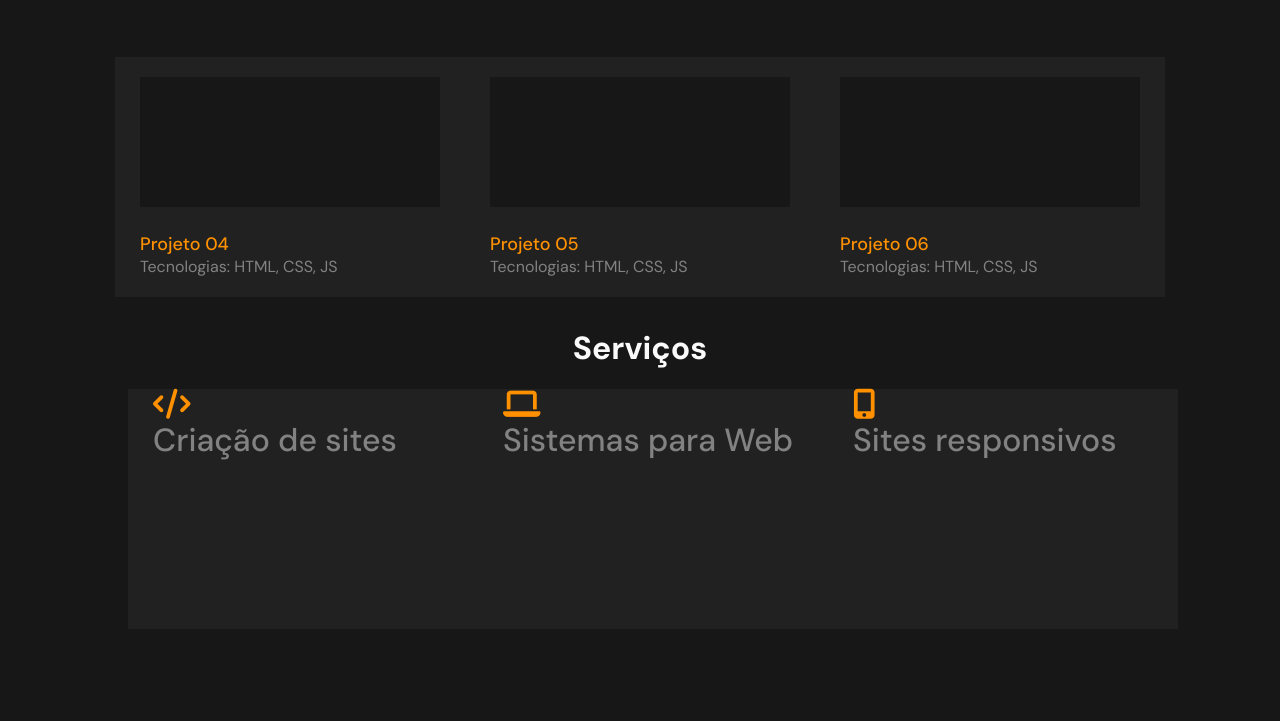
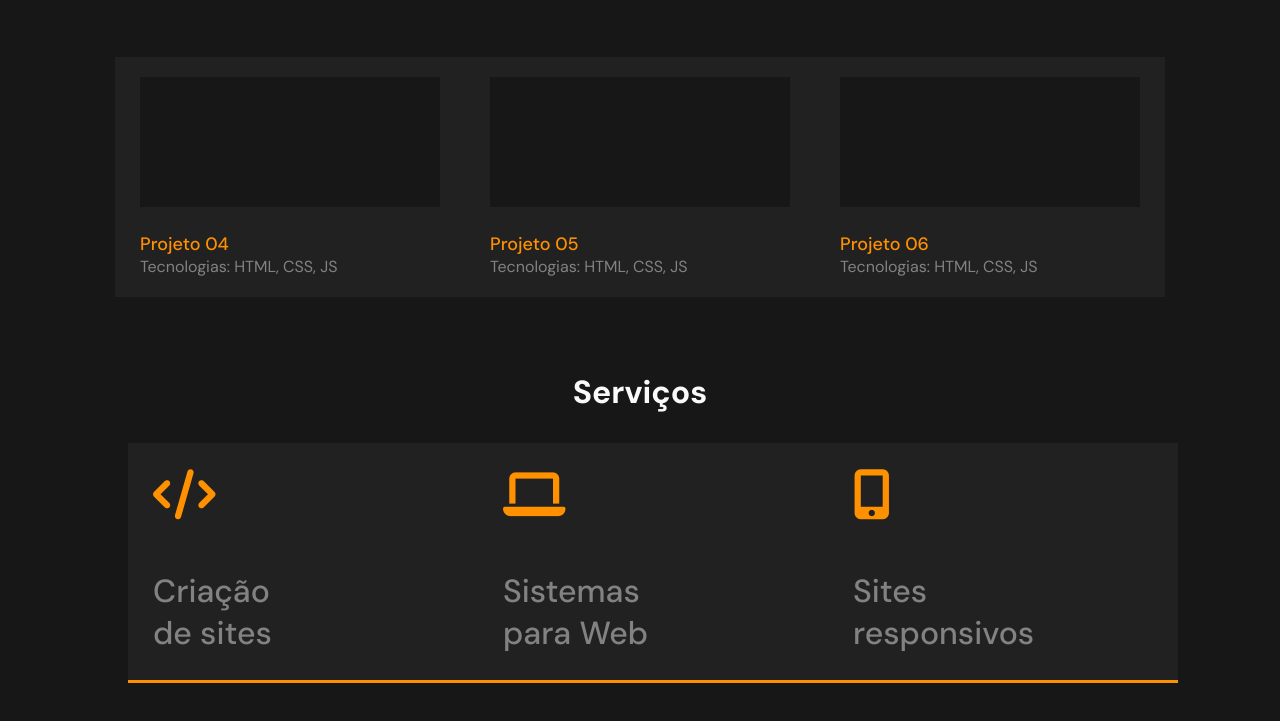
Before and after one commit to lukazrocha/lukazrocha.github.io, a plain HTML site: page docs/index.html in a window 1280 px wide. Shown: the part 1359-2080 px from the top of the page. Before the commit the page ends 2008 px from the top, so only its background shows below. Drawn offline with Linux system fonts and the light colour scheme.

Commit message:
finaliza organização de elementos da Seção Serviços

```diff
--- a/docs/css/style.css
+++ b/docs/css/style.css
@@ -253,23 +253,25 @@ i {
 }
 
 .servicos {
+    height: 400px;
     display: flex;
     flex-direction: column;
     justify-content: center;
     margin-bottom: 20px;
 }
 .servicos h2 {
-    display: inline-block;
+
     text-align: center;
     font-size: 32px;
     font-weight: 700;
-    margin-bottom: 20px;
+    margin-bottom: 30px;
 }
 
 .servicos .container {
     width: 80%;
     display: grid;
     grid-template-columns: 1fr 1fr 1fr;
+    align-self: center;
     justify-items: center;
     margin: 0 auto;
     padding-bottom: 10x;
@@ -281,13 +283,14 @@ i {
     background-color: var(--gray-dark);
     display: flex;
     flex-direction: column;
+    justify-content: space-around;
     align-items: flex-start;
     padding-left: 25px;
-    margin-right: 5px solid var(--orange);
+    border-bottom: 3px solid var(--orange);
 }
 
 .servicos i {
-    font-size: 30px;
+    font-size: 50px;
     color: var(--orange);
 }
 
--- a/docs/index.html
+++ b/docs/index.html
@@ -145,15 +145,15 @@
             <div class="container">
                 <div class="sites">
                     <i class="fa fa-code" aria-hidden="true"></i>
-                    <p class="title">Criação de sites</p>
+                    <p class="title">Criação<br>de sites</p>
                 </div>
                 <div class="sistemas">
                     <i class="fa fa-laptop"></i>
-                    <p class="title">Sistemas para Web</p>
+                    <p class="title">Sistemas<br>para Web</p>
                 </div>
                 <div class="responsivos">
                     <i class="fa fa-mobile" aria-hidden="true"></i>
-                    <p class="title">Sites responsivos</p>
+                    <p class="title">Sites<br>responsivos</p>
                 </div>
             </div>
         </section>
```
